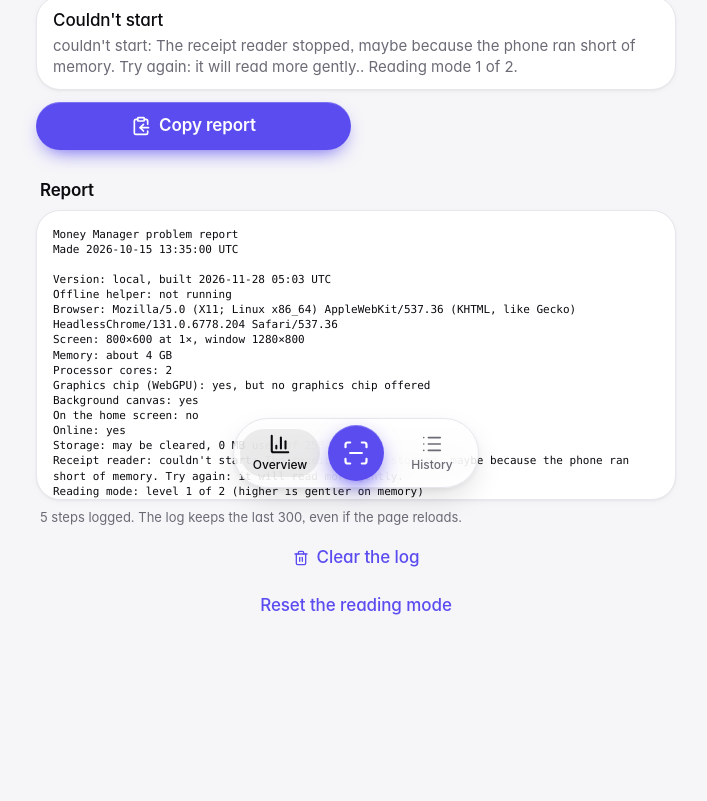
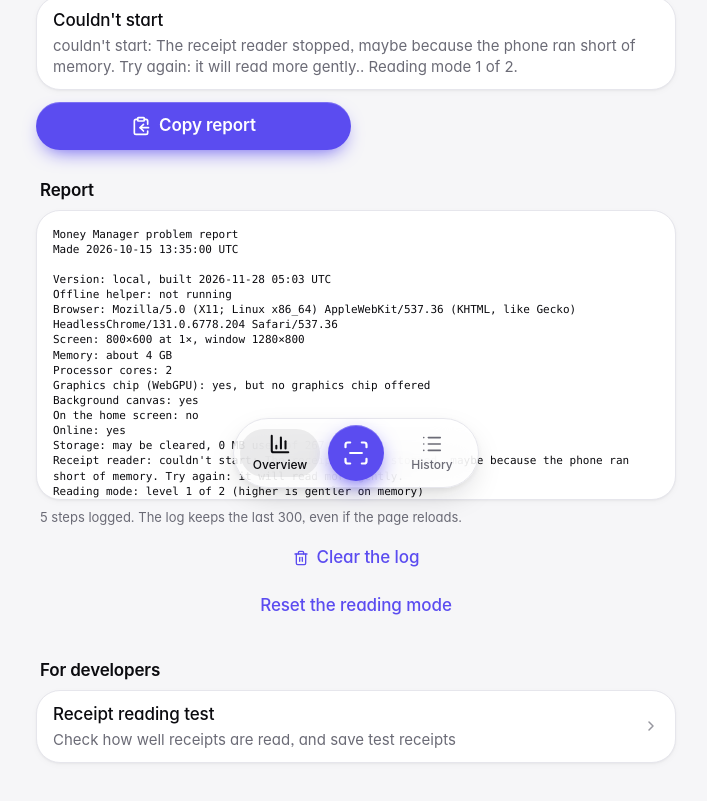
Before and after one commit to Hemant-khadun/Money-Manager, a React (Vite) app: page /#/debug in a window 1280 px wide. Shown: the part 298-1099 px from the top of the page, without its empty margins (284-991 px from the left). Before the commit the page ends 1072 px from the top, so only its background shows below. Built offline with nearby package versions, Linux system fonts and the light colour scheme.

Commit message:
Move the receipt reading test from Settings to the bottom of the problem report

```diff
--- a/src/routes/Debug.tsx
+++ b/src/routes/Debug.tsx
@@ -235,6 +235,11 @@
       >
         Reset the reading mode
       </button>
+
+      {/* For whoever works on the receipt reader: measuring it needs a computer (docs/PLAN.md §14, step 6). */}
+      <Group title="For developers">
+        <Row to="/test" title="Receipt reading test" subtitle="Check how well receipts are read, and save test receipts" />
+      </Group>
     </Page>
   );
 }
--- a/src/routes/Settings.tsx
+++ b/src/routes/Settings.tsx
@@ -131,9 +131,8 @@
         )}
       </Group>
 
-      <Group title="Testing">
+      <Group title="Help">
         <Row to="/debug" title="Problem report" subtitle="Scanning not working? Try a photo and send the report" />
-        <Row to="/test" title="Receipt reading test" subtitle="Check how well receipts are read, and save test receipts" />
       </Group>
     </Page>
   );
```
